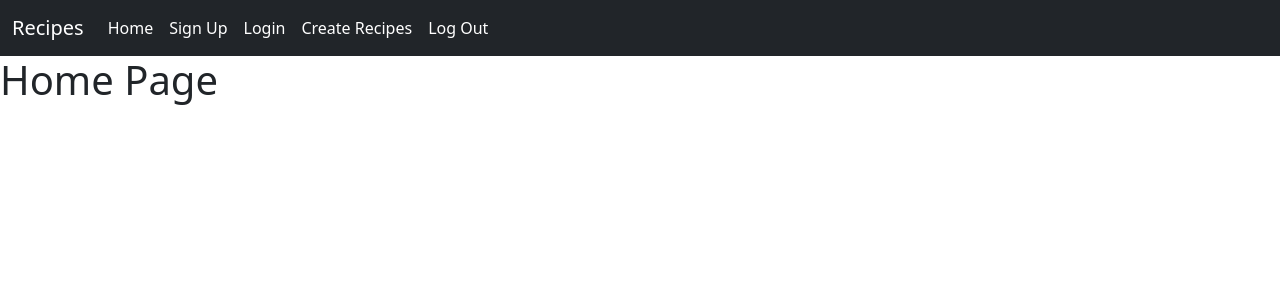
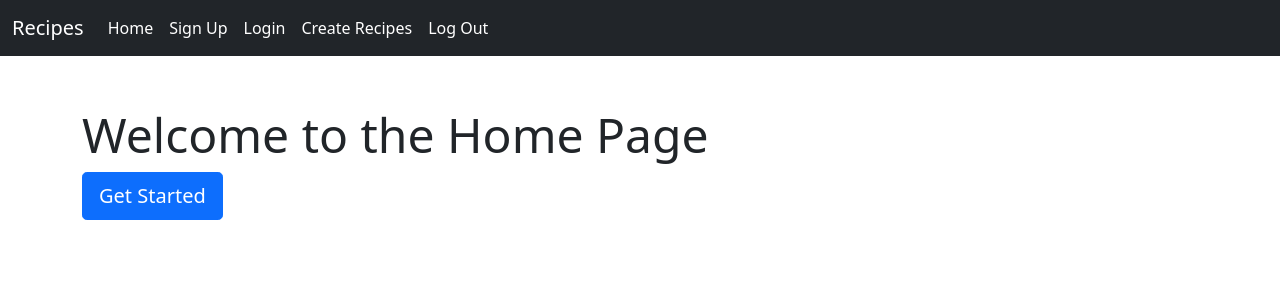
Before and after one commit to godman-codes/flask_react_project, a React (Create React App) app in the folder client/: page / in a window 1280 px wide. Shown: the top 300 px of the page. Built offline with nearby package versions, Linux system fonts and the light colour scheme.

Commit message:
created a link to the sign up page

```diff
--- a/client/src/components/Home.js
+++ b/client/src/components/Home.js
@@ -1,9 +1,13 @@
 import React from "react";
+import { Link } from "react-router-dom";
 
 const Home = () => {
    return (
-      <div className="home">
-         <h1>Home Page</h1>
+      <div className="home container">
+         <h1 className="heading">Welcome to the Home Page</h1>
+         <Link to="/signup" className="btn btn-primary btn-lg">
+            Get Started
+         </Link>
       </div>
    );
 };
```
